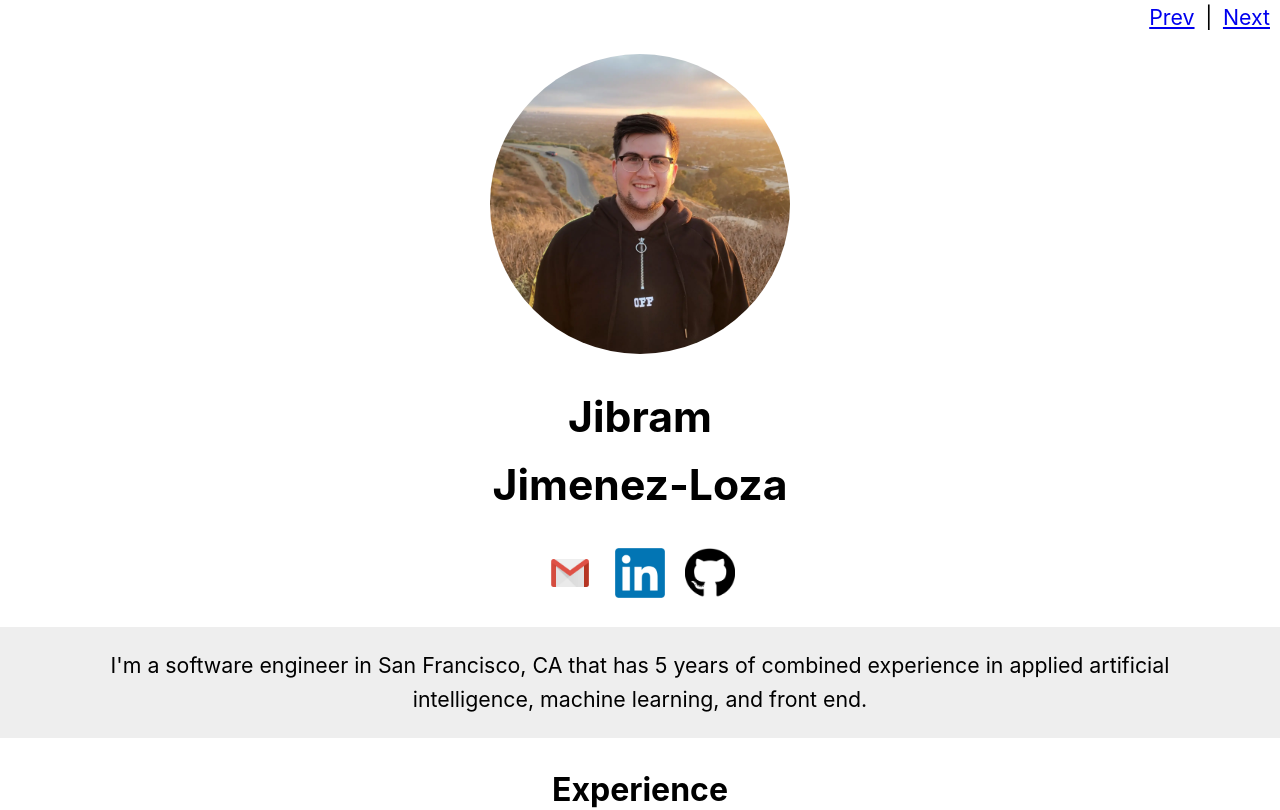
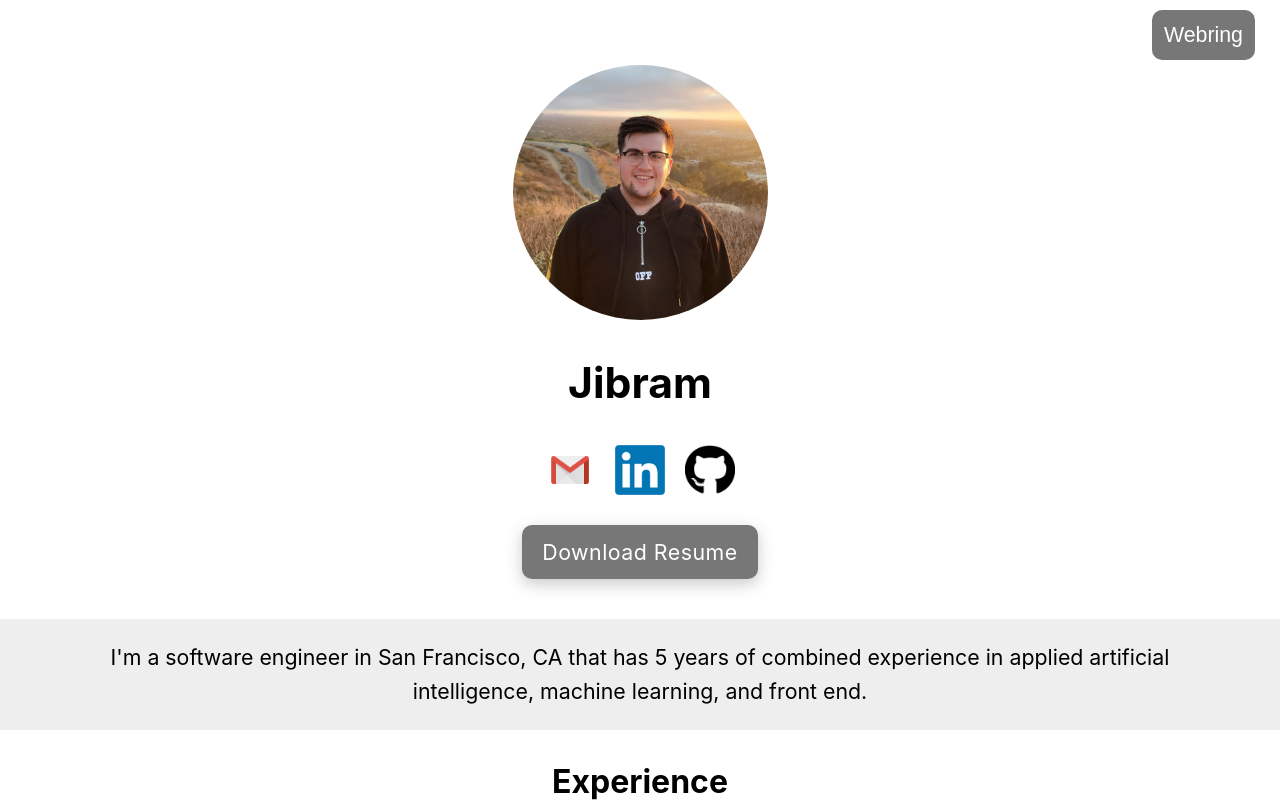
Before and after one commit to Jibram/jibram.github.io, a React (Vite) app: page / in a window 1280 px wide. Shown: the top 810 px of the page. Built offline with nearby package versions, Linux system fonts and the light colour scheme.

Commit message:
Include resume download

```diff
--- a/index.html
+++ b/index.html
@@ -4,8 +4,11 @@
     <meta charset="UTF-8" />
     <meta name="viewport" content="width=device-width, initial-scale=1.0" />
     <meta name="theme-color" content="#000000" />
-    <meta name="description" content="Jibram's corner of the internet" />
-    <title>Jibram Jimenez Loza</title>
+    <meta
+      name="description"
+      content="5+ years experienced Software Engineer: Building innovative, user-centric Front-End solutions & integrating cutting-edge ML/AI to drive intelligent applications. Contact me for consultation, contract, or full-time roles."
+    />
+    <title>Jibram | Front-End & ML/AI Software Engineer</title>
   </head>
   <body>
     <div id="root"></div>
--- a/src/App.css
+++ b/src/App.css
@@ -31,6 +31,7 @@ body {
 
 .Landing > .Greeting > .Me {
   border-radius: 50%;
+  margin-top: 45px;
   width: 300px;
   max-width: 85%;
 }
--- a/src/App.jsx
+++ b/src/App.jsx
@@ -7,7 +7,8 @@ import Experiences from "./components/Experiences";
 import Education from "./components/Education";
 import Skills from "./components/Skills";
 
-const App = () => (
+const App = () => {
+  return (
     <div className="App">
       <NavBar />
       <Landing />
@@ -17,5 +18,6 @@ const App = () => (
       <Skills />
     </div>
   );
+};
 
 export default App;
--- a/src/components/Contacts.jsx
+++ b/src/components/Contacts.jsx
@@ -1,6 +1,7 @@
 import content from "./content";
 
-const Contacts = () => (
+const Contacts = () => {
+  return (
     <div className="Contacts">
       {content.CONTACT.map((contact) => {
         return (
@@ -11,5 +12,6 @@ const Contacts = () => (
       })}
     </div>
   );
+};
 
 export default Contacts;
--- a/src/components/Landing.jsx
+++ b/src/components/Landing.jsx
@@ -1,4 +1,5 @@
 import Contacts from "./Contacts";
+import ResumeButton from "./ResumeButton";
 import content from "./content";
 
 const Landing = () => {
@@ -6,12 +7,10 @@ const Landing = () => {
     <div className="Landing">
       <div className="Greeting">
         <img className="Me" src={content.ME.PHOTO} alt={"Me"} />
-        <h1 className="Name">
-          {content.ME.FIRSTNAME}
-          <nobr>{content.ME.LASTNAME}</nobr>
-        </h1>
+        <h1 className="Name">{content.ME.FIRSTNAME}</h1>
       </div>
       <Contacts />
+      <ResumeButton />
     </div>
   );
 };
--- /dev/null
+++ b/src/components/NavBar.css
@@ -0,0 +1,60 @@
+/* WebringMenu.css */
+
+.webring-container {
+  position: absolute; /* Changed from 'fixed' to 'absolute' */
+  top: 10px;
+  right: 25px; /* Increased to give space for the scrollbar */
+  z-index: 1000;
+  font-family: sans-serif;
+  /* Add pointer-events: none initially to prevent issues with underlying elements */
+  /* This is less common in React component if the container handles hover correctly,
+     but good to keep in mind for complex layouts. */
+}
+
+.webring-toggle {
+  display: block;
+  padding: 8px 12px;
+  background-color: #777;
+  color: white;
+  text-decoration: none;
+  border-radius: 10px;
+  text-align: center;
+  cursor: pointer; /* Indicate it's clickable */
+}
+
+.webring-toggle:hover {
+  background-color: #2563eb;
+}
+
+.webring-toggle-clicked {
+  background-color: #2563eb;
+}
+
+.webring-links {
+  display: none; /* Hides the links by default */
+  position: absolute;
+  top: 50px;
+  right: 0;
+  background-color: #f9f9f9;
+  min-width: 100px;
+  box-shadow: 0px 8px 16px 0px rgba(0, 0, 0, 0.2);
+  border-radius: 4px;
+  padding: 5px 0;
+}
+
+/* This class makes the links visible */
+.webring-links.show-links {
+  display: block;
+}
+
+.webring-link {
+  color: black;
+  padding: 8px 12px;
+  text-decoration: none;
+  display: block;
+  text-align: center;
+}
+
+.webring-link:hover {
+  background-color: #ddd;
+}
--- a/src/components/NavBar.jsx
+++ b/src/components/NavBar.jsx
@@ -1,13 +1,83 @@
+import { useState, useRef, useEffect } from "react";
+import "./NavBar.css";
+
 const NavBar = () => {
+  const [isHovered, setIsHovered] = useState(false);
+  const [isClickedOpen, setIsClickedOpen] = useState(false);
+  // Ref to the container div for detecting clicks outside
+  const menuRef = useRef(null);
+
+  const showLinks = isHovered || isClickedOpen;
+
+  useEffect(() => {
+    const handleClickOutside = (event) => {
+      if (
+        menuRef.current &&
+        !menuRef.current.contains(event.target) &&
+        (isHovered || isClickedOpen)
+      ) {
+        setIsClickedOpen(false);
+        setIsHovered(false);
+      }
+    };
+
+    document.addEventListener("mousedown", handleClickOutside);
+
+    return () => {
+      // Clean up the event listener when the component unmounts
+      document.removeEventListener("mousedown", handleClickOutside);
+    };
+  }, [menuRef, isHovered, isClickedOpen]);
+
+  const handleMouseEnter = () => {
+    if (!isClickedOpen) {
+      setIsHovered(true);
+    }
+  };
+
+  const handleMouseLeave = () => {
+    if (!isClickedOpen) {
+      setIsHovered(false);
+    }
+  };
+
+  const handleClickToggle = (event) => {
+    event.preventDefault();
+
+    setIsClickedOpen((prev) => !prev);
+    setIsHovered(false);
+  };
+
   return (
-    <div className="NavBar">
-      <a href="https://ringdt.rapid.workers.dev/prev?from=https://jibram.net">
-        Prev
+    <div
+      class="webring-container"
+      ref={menuRef}
+      onMouseEnter={handleMouseEnter}
+      onMouseLeave={handleMouseLeave}
+    >
+      <a
+        href="#"
+        className={`webring-toggle ${
+          isClickedOpen ? "webring-toggle-clicked" : ""
+        }`}
+        onClick={handleClickToggle}
+      >
+        Webring
       </a>
-      {"|"}
-      <a href="https://ringdt.rapid.workers.dev/next?from=https://jibram.net">
-        Next
-      </a>
+      <div className={`webring-links ${showLinks ? "show-links" : ""}`}>
+        <a
+          href="https://ringdt.rapid.workers.dev/prev?from=https://jibram.net"
+          class="webring-link"
+        >
+          prev
+        </a>
+        <a
+          href="https://ringdt.rapid.workers.dev/next?from=https://jibram.net"
+          class="webring-link"
+        >
+          next
+        </a>
+      </div>
     </div>
   );
 };
--- /dev/null
+++ b/src/components/ResumeButton.css
@@ -0,0 +1,44 @@
+/* Modern Download Resume Button CSS */
+.modern-download-button {
+  /* Layout & Sizing */
+  display: inline-flex; /* Allows content centering within the button */
+  align-items: center; /* Vertically centers text/icon */
+  justify-content: center; /* Horizontally centers text/icon */
+  padding: 10px 20px; /* Generous padding for a comfortable click area */
+  min-width: 120px; /* Ensures a minimum width for consistency */
+
+  /* Appearance */
+  background-color: #777;
+  color: #ffffff; /* White text for contrast */
+  border: none; /* No default border */
+  border-radius: 10px; /* Slightly more rounded corners for softness */
+  cursor: pointer; /* Indicates interactivity */
+  text-decoration: none; /* Removes underline from anchor tag */
+
+  /* Typography */
+  font-weight: 400; /* Semi-bold text */
+  letter-spacing: 0.5px; /* A little space between letters for readability */
+
+  /* Shadows & Transitions for interactivity */
+  box-shadow: 0 5px 15px rgba(77, 77, 77, 0.3); /* Soft shadow for depth */
+  transition: background-color 0.3s ease, transform 0.2s ease,
+    box-shadow 0.3s ease; /* Smooth animations for hover/active states */
+}
+
+/* Hover effect: Subtle lift and color change */
+.modern-download-button:hover {
+  background-color: #2563eb; /* Darker blue on hover (Tailwind's blue-600) */
+  transform: translateY(-3px); /* Lifts the button slightly */
+  box-shadow: 0 8px 20px rgba(59, 130, 246, 0.4); /* More pronounced shadow */
+}
+
+/* Active effect: "Press" feeling */
+.modern-download-button:active {
+  background-color: #1d4ed8; /* Even darker blue when clicked (Tailwind's blue-700) */
+  transform: translateY(0); /* Button returns to original position */
+  box-shadow: 0 2px 8px rgba(59, 130, 246, 0.2); /* Smaller shadow */
+}
+
+.ResumeDownloadWrapper {
+  margin: 20px;
+}
--- /dev/null
+++ b/src/components/ResumeButton.jsx
@@ -0,0 +1,17 @@
+import "./ResumeButton.css";
+
+const ResumeButton = () => {
+  return (
+    <div className="ResumeDownloadWrapper">
+      <a
+        href="/pdfs/Resume_Jibram.pdf"
+        download="Resume_Jibram.pdf"
+        className="modern-download-button"
+      >
+        Download Resume
+      </a>
+    </div>
+  );
+};
+
+export default ResumeButton;
--- a/src/components/content.js
+++ b/src/components/content.js
@@ -13,7 +13,6 @@ var content = {
   ME: {
     PHOTO: mePicture,
     FIRSTNAME: "Jibram ",
-    LASTNAME: "Jimenez-Loza",
   },
   ABOUT:
     "I'm a software engineer in San Francisco, CA that has 5 years of combined experience in applied artificial intelligence, machine learning, and front end.",
@@ -112,8 +111,8 @@ var content = {
     {
       LOGO: ucmLogo,
       NAME: "University of California, Merced",
-      DEGREE: "Bachelor of Science, Computer Science and Engineering",
-      EXTRA: "Graduated with honors (3.6 GPA)",
+      DEGREE: "BSc in Computer Science",
+      EXTRA: "Honors (3.6 GPA)",
       START: "08/2016",
       END: "12/2019",
       CLASSES: [
@@ -126,7 +125,7 @@ var content = {
     {
       LOGO: yonseiLogo,
       NAME: "Yonsei University, Seoul",
-      DEGREE: "Study Abroad - 1 Year",
+      DEGREE: "Study Abroad",
       START: "08/2017",
       END: "06/2018",
       CLASSES: [
```
Also changed, not shown: src/components/Education.jsx (+8 -4 lines), src/components/Experiences.jsx (+18 -5 lines), 1 other file (tests, documents, lock files or other folders). Lines whose indentation alone changed are shown as unchanged.
